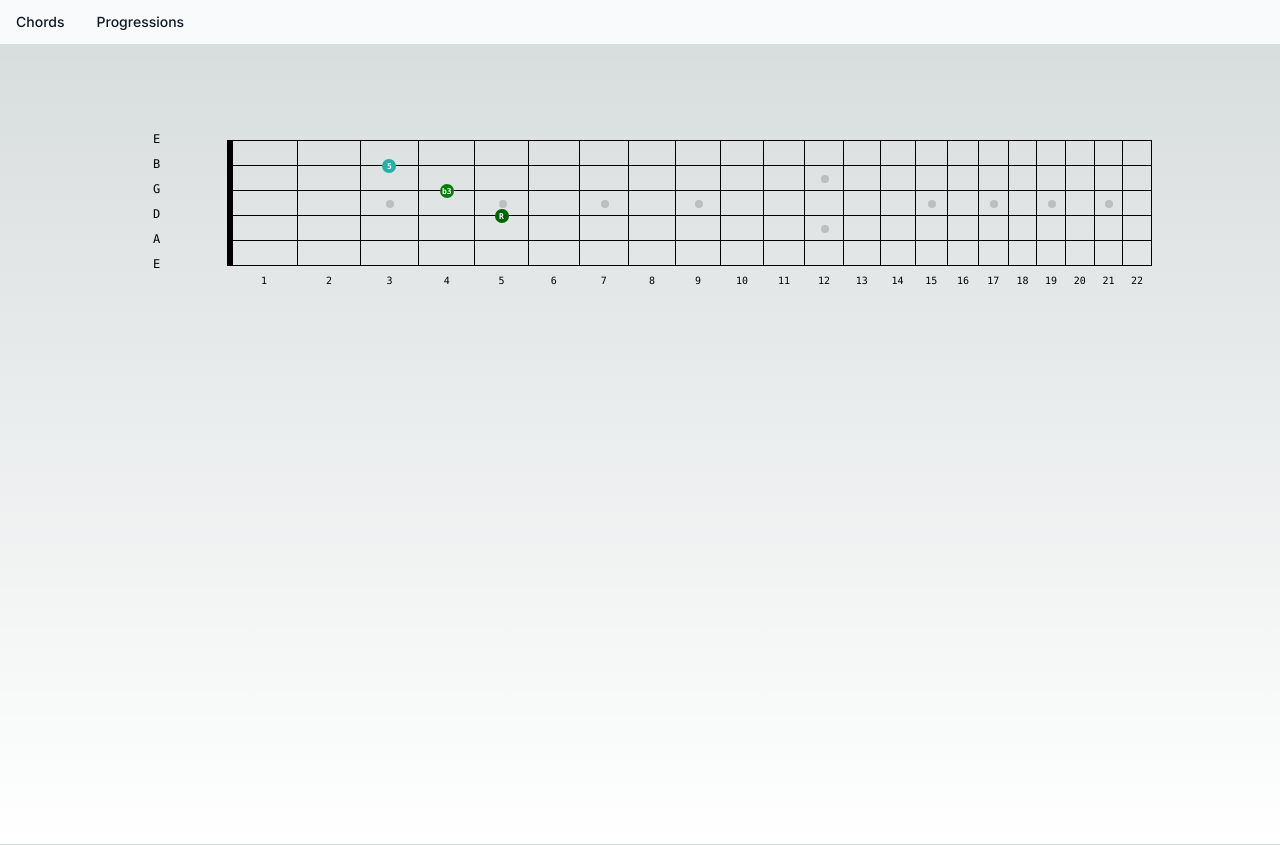
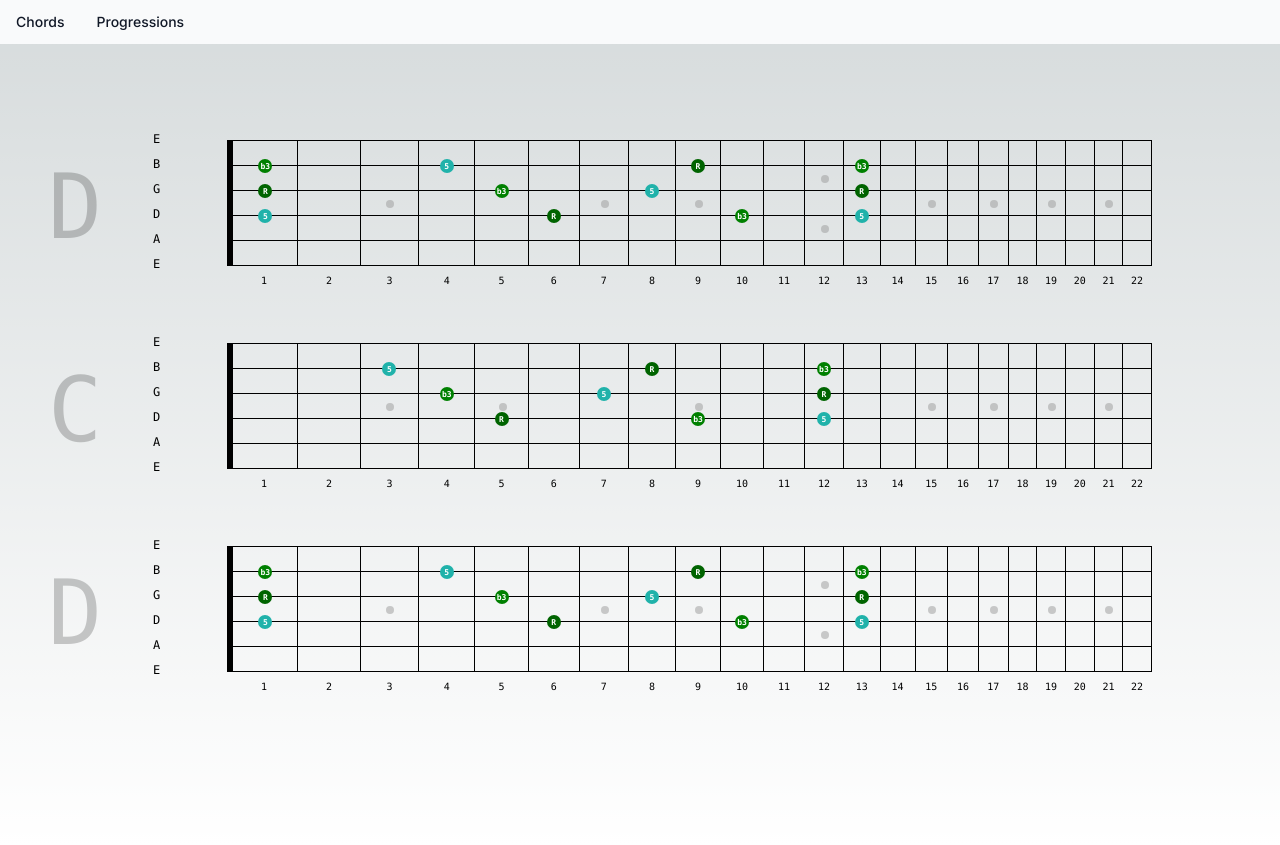
Before and after one commit to mikkelstaerk/guitar-app, a Next.js app: page /progressions/2023-07-07 in a window 1280 px wide. Built offline with nearby package versions, Linux system fonts and the light colour scheme.

Commit message:
added chords. fixed neck issues

```diff
--- a/src/app/components/Neck.css
+++ b/src/app/components/Neck.css
@@ -1,4 +1,13 @@
 .guitar {
+  position: relative;
+}
+.guitar h2 {
+  font-size: 90px;
+  opacity: 0.2;
+  position: absolute;
+  left: -80px;
+  top: 50%;
+  margin-top: -20px;
 }
 
 .guitar table {
--- a/src/app/components/Neck.tsx
+++ b/src/app/components/Neck.tsx
@@ -10,10 +10,14 @@ function createMarker(marker) {
 }
 
 function createColumns(number,chords){
+
+
   var td = [];
+
   for (let i=0; i<guitar.frets; i++) {
     var marker = guitar.markers.find(m => m.fret-1==i && m.string-1 == number)!==undefined?"marker":undefined;
     chords.forEach(chord => {
+
       var position = chord.positions.find(m => m.fret-1==i && m.string == number);
       if(position !== undefined) {
         marker = "marker chord " + (position.key==0?"root":position.key==3?"third":"fifth");
@@ -31,16 +35,24 @@ function createNumbers() {
   for (let i=0; i<guitar.frets; i++) {
     td.push(<td>{i+1}</td>);
   }
-  return td
+  return td;
 }
 
 export default function Neck(props) {
-  // console.log(props)
+  let chords = props.chords;
+  if(chords.length > 0) {
+    if(Array.isArray(chords[0])) {
+      chords = chords[0];
+    }
+  }
+
+  const title = chords[0]?.key + (chords[0]?.scale==='minor'?"m":"");
+
   const items = [];
         for (const guitarString of guitar.strings) {
             items.push(<tr className={guitarString.number==6?"last":""} key={guitarString.number}>
               <td className='key'><p>{guitarString.key}</p></td>
-                {createColumns(guitarString.number, props.chords)}
+              {createColumns(guitarString.number, chords)}
             </tr>)
         }
 
@@ -50,6 +62,7 @@ export default function Neck(props) {
     return (
       <div className="instrument guitar">
         <div className="bar"></div>
+        <h2>{title}</h2>
         <table>
           <tbody>{items}</tbody>
         </table>
--- a/src/app/data/chords.json
+++ b/src/app/data/chords.json
@@ -300,4 +300,148 @@
                 {"string":4, "fret": 1, "key":5}
             ]
         }
+
+
+        ,
+        {
+            "type":"triad",
+            "scale":"minor",
+            "key":"D",
+            "positions":[
+                {"string":2, "fret": 9, "key":0},
+                {"string":3, "fret": 8, "key":5},
+                {"string":4, "fret": 9, "key":3}
+            ]
+        },
+        {
+            "type":"triad",
+            "scale":"minor",
+            "key":"D",
+            "positions":[
+                {"string":2, "fret": 12, "key":3},
+                {"string":3, "fret": 13, "key":0},
+                {"string":4, "fret": 13, "key":5}
+            ]
+        },
+        {
+            "type":"triad",
+            "scale":"minor",
+            "key":"D",
+            "positions":[
+                {"string":2, "fret": 0, "key":3},
+                {"string":3, "fret": 1, "key":0},
+                {"string":4, "fret": 1, "key":5}
+            ]
+        },
+        {
+            "type":"triad",
+            "scale":"minor",
+            "key":"D",
+            "positions":[
+                {"string":2, "fret": 4, "key":5},
+                {"string":3, "fret": 4, "key":3},
+                {"string":4, "fret": 6, "key":0}
+            ]
+        },
+        {
+            "type":"triad",
+            "scale":"major",
+            "key":"D",
+            "positions":[
+                {"string":2, "fret": 4, "key":5},
+                {"string":3, "fret": 5, "key":3},
+                {"string":4, "fret": 6, "key":0}
+            ]
+        },
+        {
+            "type":"triad",
+            "scale":"major",
+            "key":"D",
+            "positions":[
+                {"string":2, "fret": 9, "key":0},
+                {"string":3, "fret": 8, "key":5},
+                {"string":4, "fret": 10, "key":3}
+            ]
+        },
+        {
+            "type":"triad",
+            "scale":"major",
+            "key":"D",
+            "positions":[
+                {"string":2, "fret": 13, "key":3},
+                {"string":3, "fret": 13, "key":0},
+                {"string":4, "fret": 13, "key":5}
+            ]
+        },
+        {
+            "type":"triad",
+            "scale":"major",
+            "key":"D",
+            "positions":[
+                {"string":2, "fret": 1, "key":3},
+                {"string":3, "fret": 1, "key":0},
+                {"string":4, "fret": 1, "key":5}
+            ]
+        }
+        ,
+        {
+            "type":"triad",
+            "scale":"minor",
+            "key":"D#",
+            "positions":[
+                {"string":2, "fret": 10, "key":0},
+                {"string":3, "fret": 9, "key":5},
+                {"string":4, "fret": 10, "key":3}
+            ]
+        },
+        {
+            "type":"triad",
+            "scale":"minor",
+            "key":"D#",
+            "positions":[
+                {"string":2, "fret": 1, "key":3},
+                {"string":3, "fret": 2, "key":0},
+                {"string":4, "fret": 2, "key":5}
+            ]
+        },
+        {
+            "type":"triad",
+            "scale":"minor",
+            "key":"D#",
+            "positions":[
+                {"string":2, "fret": 5, "key":5},
+                {"string":3, "fret": 5, "key":3},
+                {"string":4, "fret": 7, "key":0}
+            ]
+        },
+        {
+            "type":"triad",
+            "scale":"major",
+            "key":"D#",
+            "positions":[
+                {"string":2, "fret": 5, "key":5},
+                {"string":3, "fret": 6, "key":3},
+                {"string":4, "fret": 7, "key":0}
+            ]
+        },
+        {
+            "type":"triad",
+            "scale":"major",
+            "key":"D#",
+            "positions":[
+                {"string":2, "fret": 10, "key":0},
+                {"string":3, "fret": 9, "key":5},
+                {"string":4, "fret": 11, "key":3}
+            ]
+        },
+        {
+            "type":"triad",
+            "scale":"major",
+            "key":"D#",
+            "positions":[
+                {"string":2, "fret": 2, "key":3},
+                {"string":3, "fret": 2, "key":0},
+                {"string":4, "fret": 2, "key":5}
+            ]
+        }
     ]
--- a/src/app/progressions/[slug]/page.tsx
+++ b/src/app/progressions/[slug]/page.tsx
@@ -27,11 +27,13 @@ export default function Page({ params }: { params: { slug: string } }) {
     if(progression===undefined) {return []}
     const proChords = [];
     progression.chords.forEach(chord => {
-      const cho = chords.find(c => c.key==chord.key && c.scale==chord.scale && c.type==type);
+      const cho = chords.filter(c => c.key==chord.key && c.scale==chord.scale && c.type==type);
+      if(cho.length>0) {
+        proChords.push(cho)
+      }
+      // console.log(cho);
 
-      if(cho!==undefined) {
-        proChords.push(cho);
-      }
+
     });
 
     return proChords;
```
Lines whose indentation alone changed are shown as unchanged.
